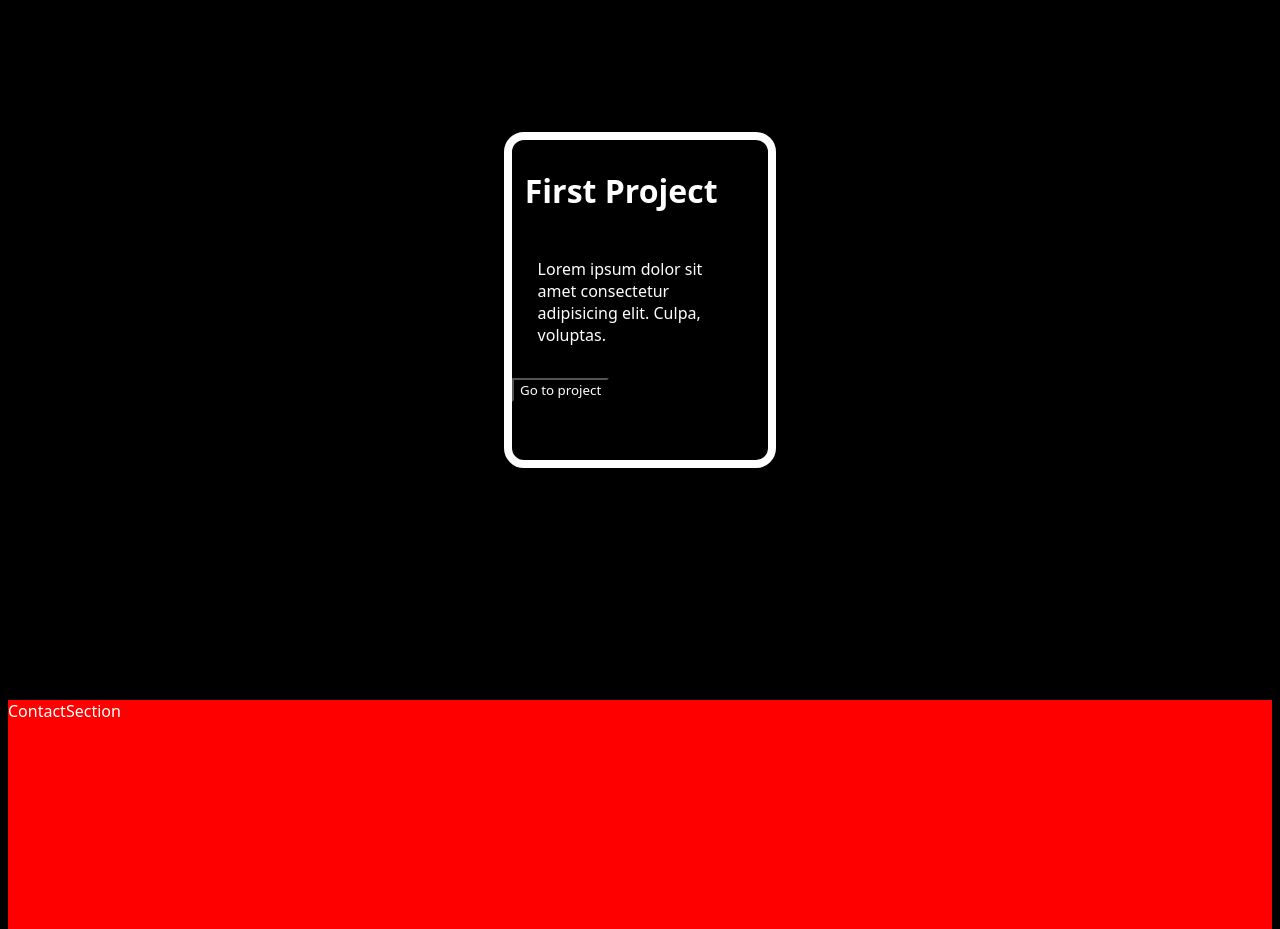
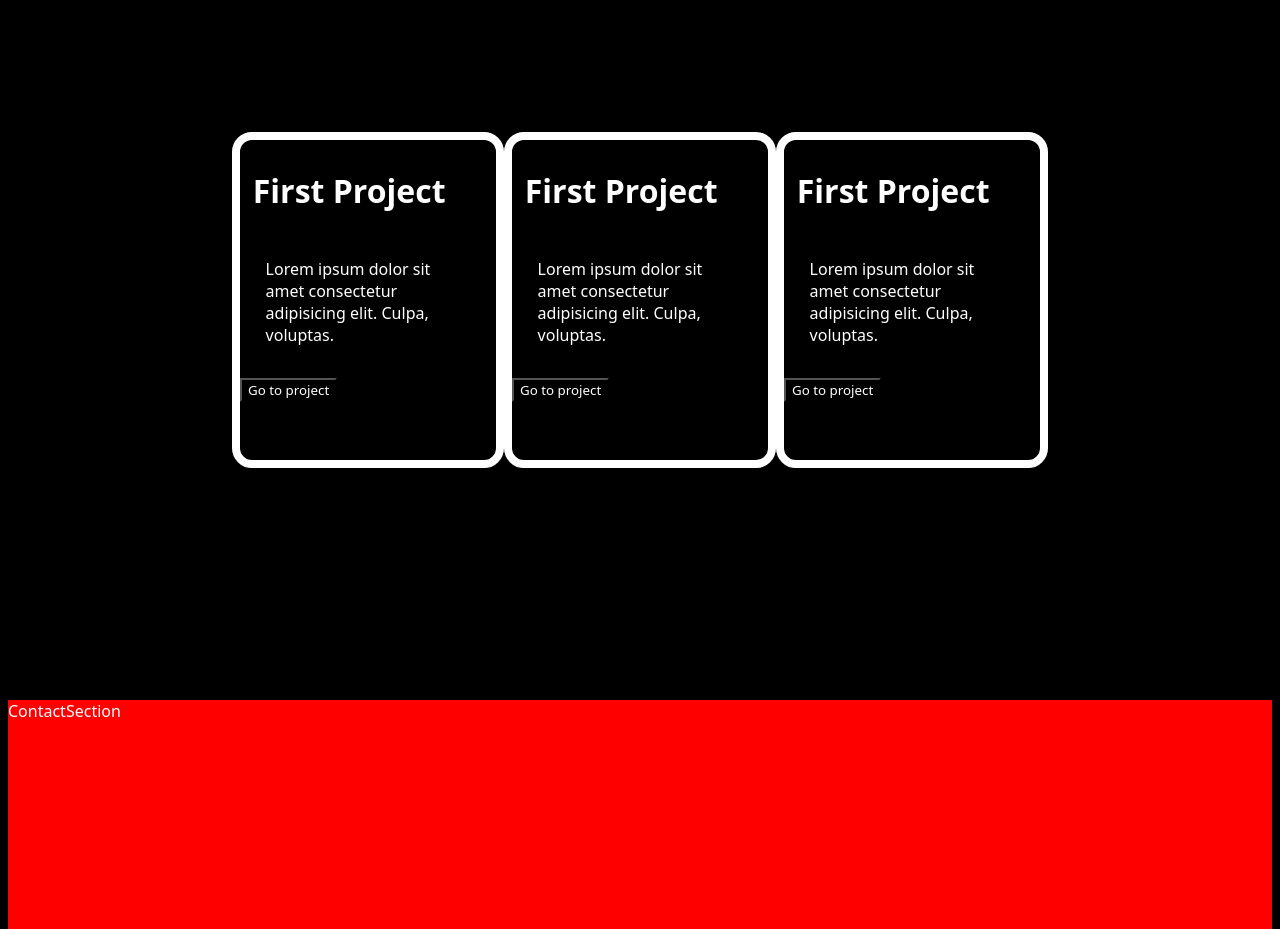
Before and after one commit to LouisWdev/myPortfolio, a React (Vite) app: page / in a window 1280 px wide. Shown: the part 1780-2709 px from the top of the page. Built offline with nearby package versions, Linux system fonts and the light colour scheme.

Commit message:
Project cards

```diff
--- a/src/Section/PortfolioSection.tsx
+++ b/src/Section/PortfolioSection.tsx
@@ -3,6 +3,20 @@ import styled from "styled-components"
 const PortfolioSection = () => {
   return (
     <MainContainer>
+       <ProjectCard>
+         <ProjectCardTitle>First Project</ProjectCardTitle>
+         <ProjectCardImage></ProjectCardImage>
+         <ProjectCardText>Lorem ipsum dolor sit amet consectetur adipisicing elit. Culpa, voluptas.</ProjectCardText>
+         <ProjectCardButton>Go to project</ProjectCardButton>
+       </ProjectCard>
+
+       <ProjectCard>
+         <ProjectCardTitle>First Project</ProjectCardTitle>
+         <ProjectCardImage></ProjectCardImage>
+         <ProjectCardText>Lorem ipsum dolor sit amet consectetur adipisicing elit. Culpa, voluptas.</ProjectCardText>
+         <ProjectCardButton>Go to project</ProjectCardButton>
+       </ProjectCard>
+
        <ProjectCard>
          <ProjectCardTitle>First Project</ProjectCardTitle>
          <ProjectCardImage></ProjectCardImage>
```
